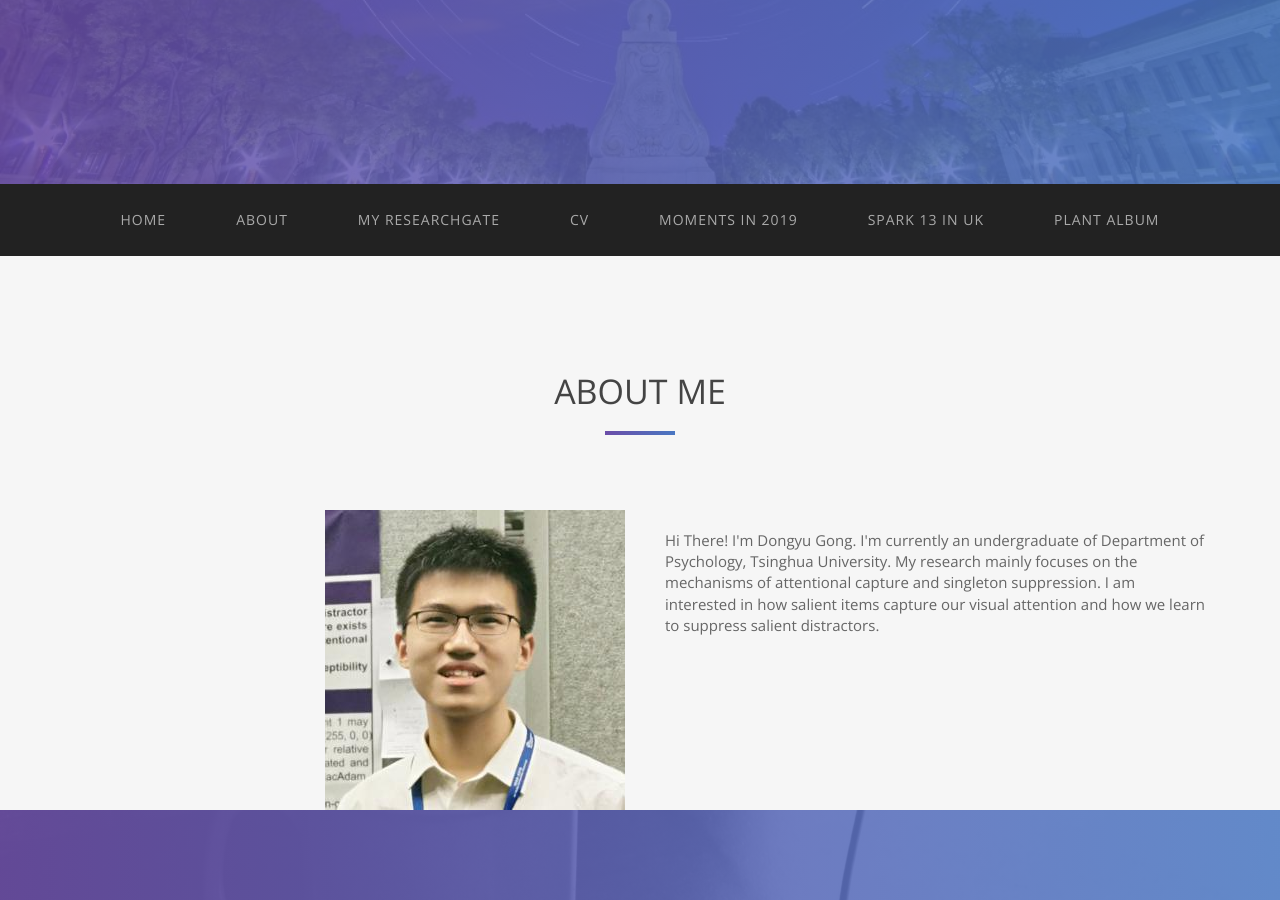
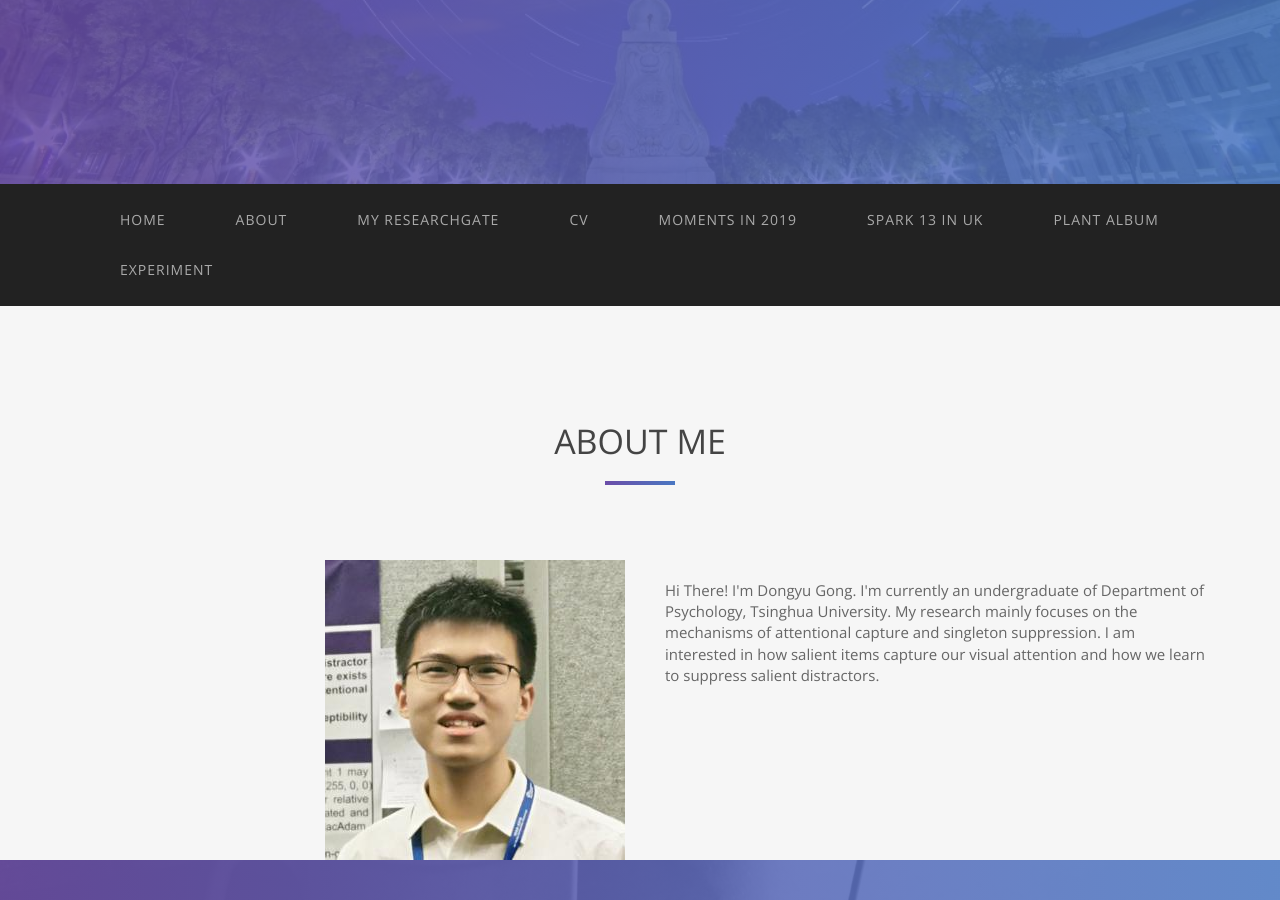
Before and after one commit to Daniel-Gong/old-website, a Jekyll site: the page index.html, which Jekyll copies as it is, in a window 1280 px wide and 900 px high, scrolled down 539 px. Built offline with Jekyll 4.4.1, drawn with Linux system fonts in a browser that asks for light colours.

Commit message:
Update index.html

```diff
--- a/index.html
+++ b/index.html
@@ -66,6 +66,7 @@
           <li><a href="https://www.bilibili.com/video/av81417818" target="_blank">Moments in 2019</a></li>
           <li><a href="https://www.bilibili.com/video/av85515839" target="_blank">Spark 13 in UK</a></li>
           <li><a href="/the album" target="_blank">Plant Album</a></li>
+          <li><a href="/online_exp" target="_blank">Experiment</a></li>
         </ul>
       </div>
     </div>
```
